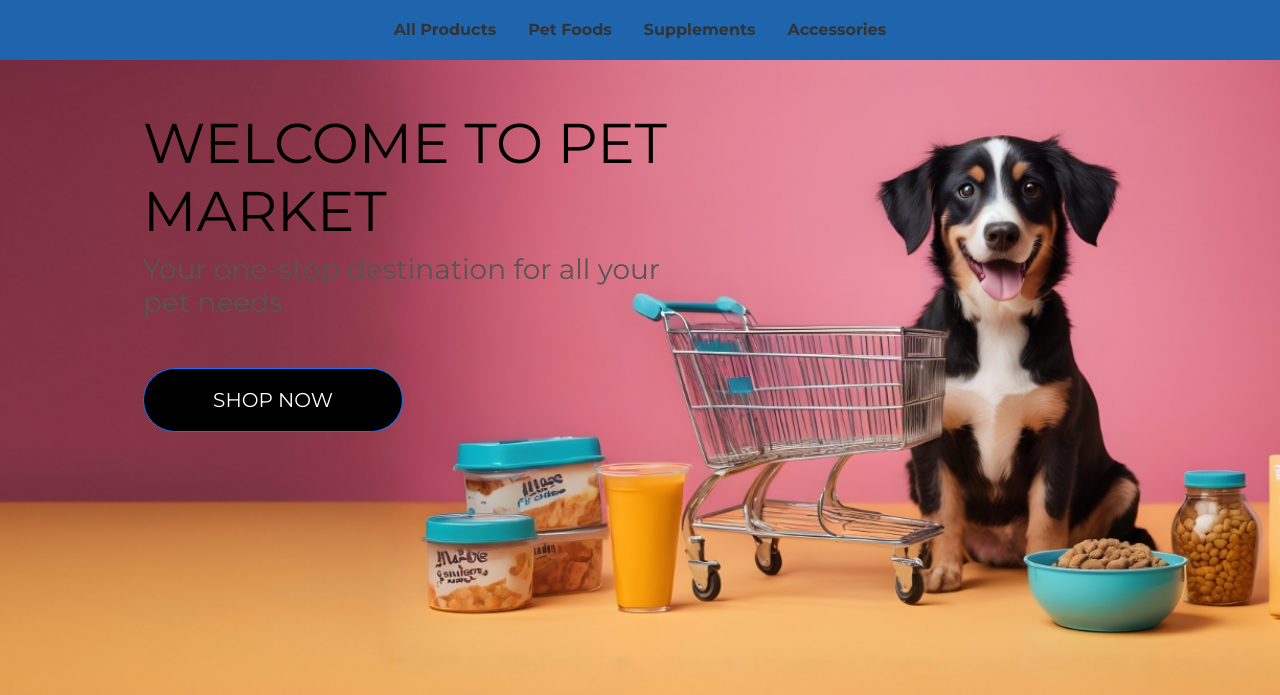
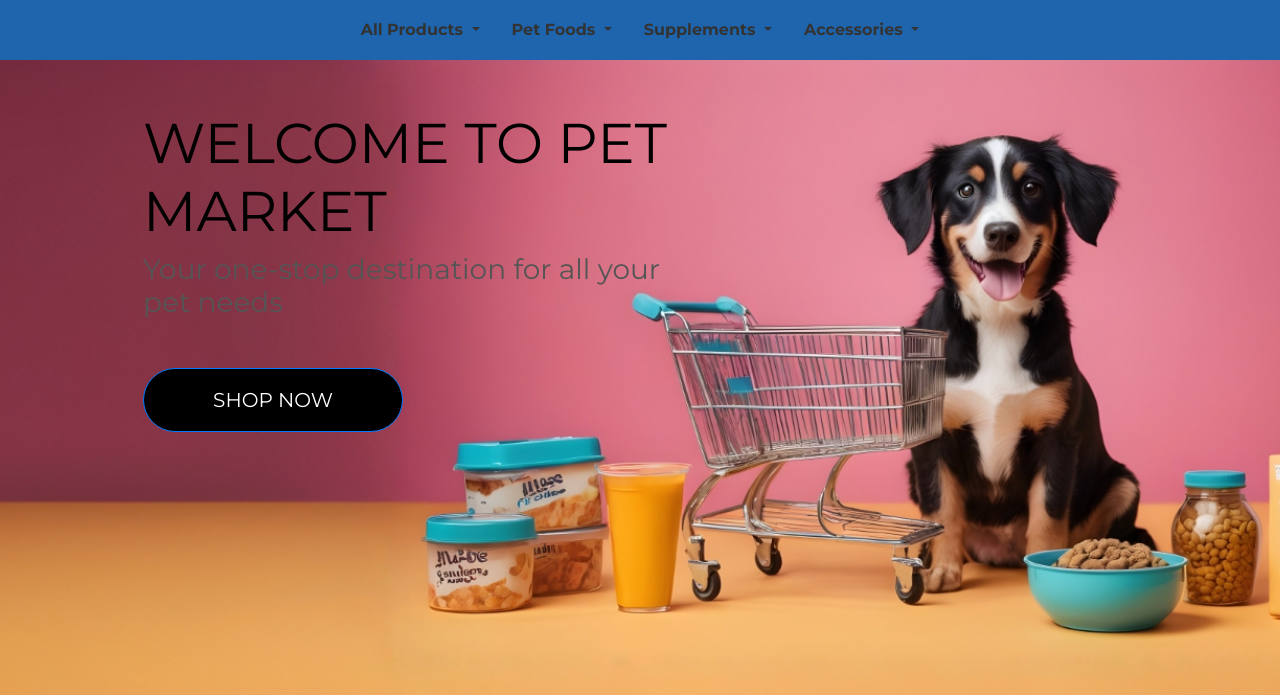
Before and after one commit to hpatnadeeshan/Milestone-4, a Django app: page / in a window 1280 px wide. Shown: the part 64-759 px from the top of the page. Run offline with Django 3.2, Linux system fonts and the light colour scheme; some libraries are stand-ins or nearby versions.

Commit message:
added sub categories and its styles

```diff
--- a/static/css/base.css
+++ b/static/css/base.css
@@ -78,6 +78,24 @@ body {
     color: #555;
 }
 
+/* Style for dropdown menu */
+.header-container .header-category-bar .dropdown-menu {
+    background-color: #f8f9fa;
+    border: none;
+    box-shadow: 0 0 10px rgba(0, 0, 0, 0.1);
+}
+
+
+.header-container .header-category-bar .dropdown-item {
+    color: #333;
+}
+
+
+.header-container .header-category-bar .dropdown-item:hover {
+    background-color: #e9ecef; /
+}
+
+
 /* footer */
 
 .footer {
--- a/templates/includes/category-nav.html
+++ b/templates/includes/category-nav.html
@@ -3,17 +3,56 @@
         <div class="row">
             <div class="col">
                 <ul class="nav justify-content-center">
-                    <li class="nav-item">
-                        <a class="nav-link" href="#">All Products</a>
+                    <li class="nav-item dropdown">
+                        <a class="nav-link dropdown-toggle" href="#" id="navbarDropdown1" role="button"
+                            data-toggle="dropdown" aria-haspopup="true" aria-expanded="false">
+                            All Products
+                        </a>
+                        <div class="dropdown-menu" aria-labelledby="navbarDropdown1">
+                            <a class="dropdown-item" href="#">By Price</a>
+                            <a class="dropdown-item" href="#">By Rating</a>
+                            <a class="dropdown-item" href="#">By Category</a>
+                            <a class="dropdown-item" href="#">All Products</a>
+                        </div>
                     </li>
-                    <li class="nav-item">
-                        <a class="nav-link" href="#">Pet Foods</a>
+                    <li class="nav-item dropdown">
+                        <a class="nav-link dropdown-toggle" href="#" id="petFoodsDropdown" role="button"
+                            data-toggle="dropdown" aria-haspopup="true" aria-expanded="false">
+                            Pet Foods
+                        </a>
+                        <div class="dropdown-menu" aria-labelledby="petFoodsDropdown">
+                            <a class="dropdown-item" href="#">Dry Food</a>
+                            <a class="dropdown-item" href="#">Wet Food</a>
+                            <a class="dropdown-item" href="#">Grain-Free</a>
+                            <a class="dropdown-item" href="#">Natural/Organic</a>
+                            <a class="dropdown-item" href="#">Prescription Diet</a>
+                        </div>
                     </li>
-                    <li class="nav-item">
-                        <a class="nav-link" href="#">Supplements</a>
+                    <li class="nav-item dropdown">
+                        <a class="nav-link dropdown-toggle" href="#" id="supplementsDropdown" role="button"
+                            data-toggle="dropdown" aria-haspopup="true" aria-expanded="false">
+                            Supplements
+                        </a>
+                        <div class="dropdown-menu" aria-labelledby="supplementsDropdown">
+                            <a class="dropdown-item" href="#">Joint Health</a>
+                            <a class="dropdown-item" href="#">Digestive Health</a>
+                            <a class="dropdown-item" href="#">Skin and Coat</a>
+                            <a class="dropdown-item" href="#">Vitamins and Minerals</a>
+                            <a class="dropdown-item" href="#">Calming Aids</a>
+                        </div>
                     </li>
-                    <li class="nav-item">
-                        <a class="nav-link" href="#">Accessories</a>
+                    <li class="nav-item dropdown">
+                        <a class="nav-link dropdown-toggle" href="#" id="accessoriesDropdown" role="button"
+                            data-toggle="dropdown" aria-haspopup="true" aria-expanded="false">
+                            Accessories
+                        </a>
+                        <div class="dropdown-menu" aria-labelledby="accessoriesDropdown">
+                            <a class="dropdown-item" href="#">Collars and Leashes</a>
+                            <a class="dropdown-item" href="#">Beds and Furniture</a>
+                            <a class="dropdown-item" href="#">Toys and Chews</a>
+                            <a class="dropdown-item" href="#">Grooming Supplies</a>
+                            <a class="dropdown-item" href="#">Training Aids</a>
+                        </div>
                     </li>
                 </ul>
             </div>
```
